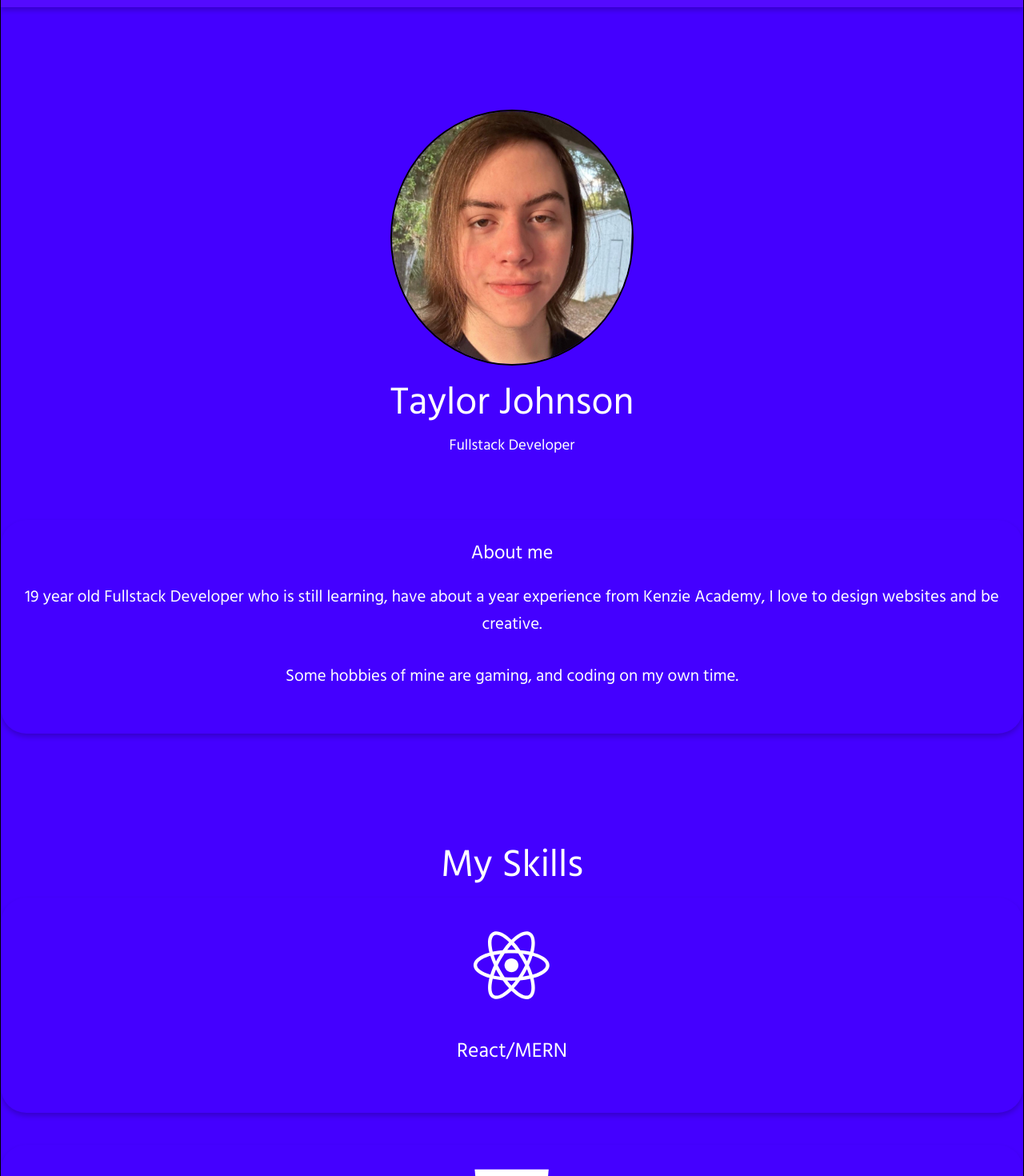
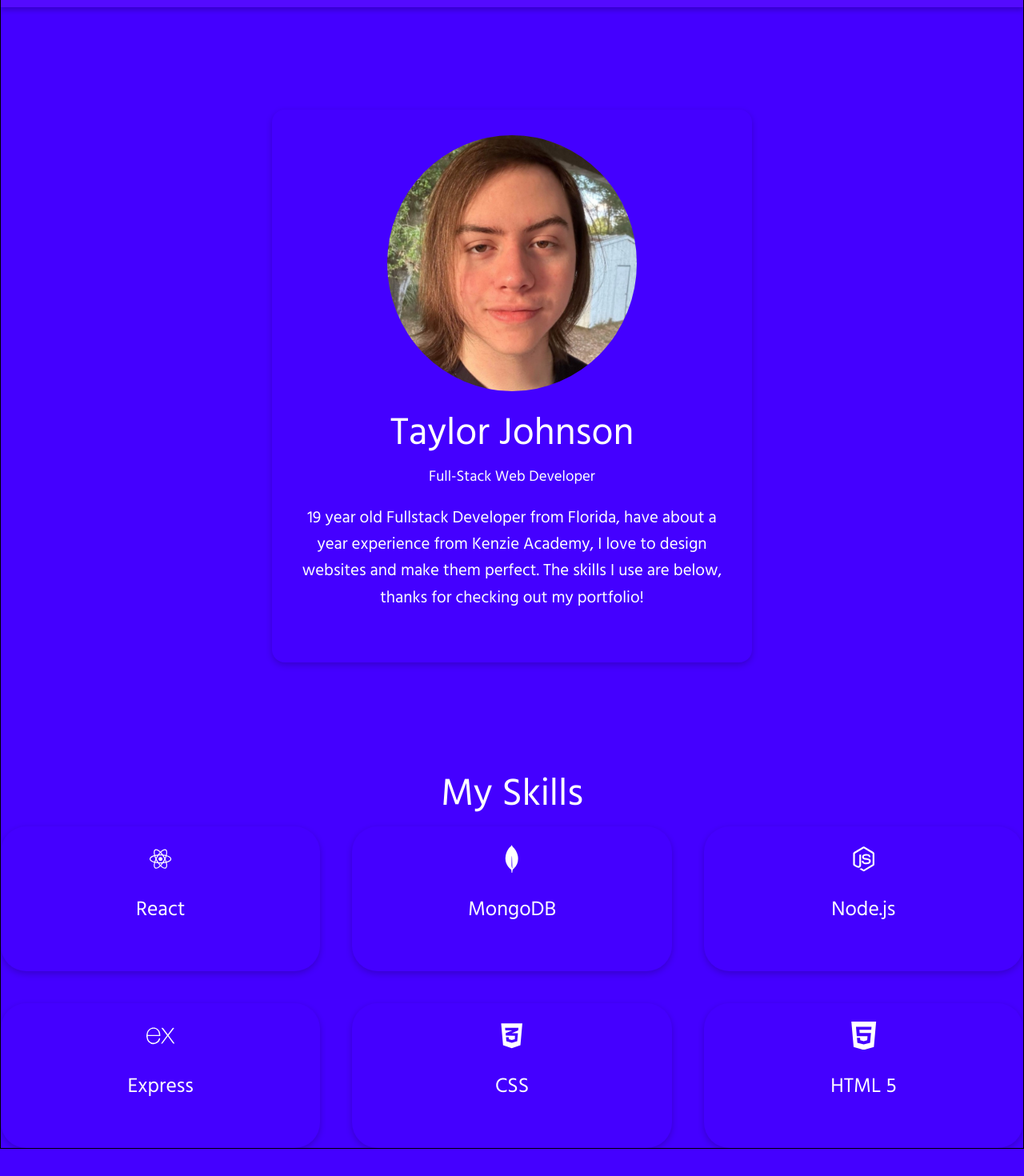
Before and after one commit to taylorjohnsondev/Portfolio, a React (Create React App) app in the folder client/: page / in a window 1280 px wide. Shown: the part 80-1550 px from the top of the page at 80% size. After the commit the page ends 1516 px from the top, so only its background shows below. Built offline with nearby package versions, Linux system fonts and the light colour scheme.

Commit message:
css updates

```diff
--- a/client/public/index.html
+++ b/client/public/index.html
@@ -24,7 +24,7 @@
       work correctly both with client-side routing and a non-root public URL.
       Learn how to configure a non-root public URL by running `npm run build`.
     -->
-    <title>Taylors Projects</title>
+    <title>Taylor's Portfolio</title>
   </head>
   <body>
     <noscript>You need to enable JavaScript to run this app.</noscript>
--- a/client/src/Components/CSS/contact.css
+++ b/client/src/Components/CSS/contact.css
@@ -1,13 +1,16 @@
 h2,
 h1 {
   text-align: center;
-
 }
 
 form {
   margin: 0 auto;
   width: 90%;
   max-width: 600px;
+  background-color: rgb(68, 0, 255);
+  border-radius: 1rem;
+  padding: 2rem;
+  border: 2px solid white;
 }
 
 input {
@@ -15,7 +18,8 @@ input {
   padding: 12px 20px;
   margin: 8px 0;
   box-sizing: border-box;
-  border: 0.2rem solid black;
+  border: 0.2rem solid rgb(68, 0, 255);
+  border-radius: 1rem;
 }
 
 textarea {
@@ -24,10 +28,23 @@ textarea {
   padding: 1rem 20px;
   margin: 8px 0;
   box-sizing: border-box;
-  border: 0.2rem solid black;
-  font-family: 'Franklin Gothic Medium', 'Arial Narrow', Arial, sans-serif;
+  border: 0.2rem solid rgb(68, 0, 255);
+  font-family: "Franklin Gothic Medium", "Arial Narrow", Arial, sans-serif;
+  border-radius: 1rem;
+
 }
 
-#contact > form > input[type=submit]:hover {
-  opacity: 90%;
+input[type="submit"] {
+  background-color: transparent;
+  color: white;
+  padding: 1rem 2rem;
+  border-radius: 0.5rem;
+  border: 2px solid white;
+  cursor: pointer;
+  transition: all 0.3s ease-in-out;
 }
+
+input[type="submit"]:hover {
+  opacity: 0.9;
+  transform: scale(1.1);
+}
--- a/client/src/Components/CSS/infobox.css
+++ b/client/src/Components/CSS/infobox.css
@@ -1,10 +1,11 @@
 img {
   height: 20rem;
-  width: 19rem;
+  width: 19.5rem;
 }
 .projects {
-  height: 20rem;
   width: 16rem;
+  height: auto;
+  border-radius: 1rem;
 }
 
 #Projects > div > article > svg {
@@ -32,7 +33,6 @@ p {
 
 .portfolio-item:hover {
   border-color: var(--maincolor-variant);
-  background: rgba(162, 91, 255, 0.46);
 }
 .portfolio-item-image {
   border-radius: 1.5rem;
--- a/client/src/Components/CSS/projects.css
+++ b/client/src/Components/CSS/projects.css
@@ -5,7 +5,7 @@ img {
 
 .projects-container {
   display: grid;
-  grid-template-columns: repeat(3);
+  grid-template-columns: repeat(3, minmax(17rem, 1fr));
   gap: 2.5rem;
   text-align: center;
 }
@@ -14,17 +14,32 @@ p {
   margin: 1.2rem 0 2rem;
   font-size: 1.3rem;
 }
+
 #goalbox {
   padding-top: 5rem;
   padding-bottom: 5rem;
 }
+
 .portfolio-item {
   background: transparent;
   padding: 1.3rem;
   border-radius: 2rem;
   border: 2px solid black;
-  box-shadow: 0 4px 6px 0 rgba(0, 0, 0, 0.2);
+  box-shadow: 0 0.2rem 0.5rem rgba(0, 0, 0, 0.2);
+}
 
+@media screen and (max-width: 1024px) {
+  .projects-container {
+    grid-template-columns: repeat(2, minmax(17rem, 1fr));
+    grid-auto-rows: 25rem;
+  }
+}
+
+@media screen and (max-width: 600px) {
+  .projects-container {
+    grid-template-columns: repeat(1, minmax(17rem, 1fr));
+    grid-auto-rows: 25rem;
+  }
 }
 
 .portfolio-item:hover {
@@ -40,16 +55,3 @@ p {
   margin: 1.1rem 0 2rem;
   font-size: 1.6rem;
 }
-
-@media screen and(max-width:1024px) {
-  .projects-container {
-    grid-template-columns: 1fr 1fr;
-    gap: 1.2rem;
-  }
-}
-@media screen and(max-width:600px) {
-  .projects-container {
-    grid-template-columns: 1fr;
-    gap: 1rem;
-  }
-}
--- a/client/src/Components/Homepage.js
+++ b/client/src/Components/Homepage.js
@@ -3,24 +3,17 @@ import Infobox from "./Infoboxes";
 const Homepage = () => {
   return (
     <section>
-      <img className="selfie" src="selfie.jpg" alt="Taylor Johnson Selfie"/>
-      <h1>Taylor Johnson</h1>
-      <h3>Fullstack Developer</h3>
-      <br />
-      <br />
-      <br />
-      <div className="projects-container">
-        <article className="portfolio-item">
-          <h2> About me</h2>
-          <p>
-            19 year old Fullstack Developer who is still learning, have about a
-            year experience from Kenzie Academy, I love to design websites and
-            be creative.
-          </p>
-          <p>Some hobbies of mine are gaming, and coding on my own time.</p>
-        </article>
+      <div className="me">
+        <img className="selfie" src="selfie.jpg" alt="Taylor Johnson Selfie" />
+        <h1>Taylor Johnson</h1>
+        <h3>Full-Stack Web Developer</h3>
+        <p>
+          19 year old Fullstack Developer from Florida, have about a year
+          experience from Kenzie Academy, I love to design websites and make
+          them perfect. The skills I use are below, thanks for checking out my
+          portfolio!
+        </p>
       </div>
-
       <Infobox />
     </section>
   );
--- a/client/src/Components/Infoboxes.js
+++ b/client/src/Components/Infoboxes.js
@@ -1,7 +1,9 @@
 import "../Components/CSS/infobox.css";
 import { DiReact } from "react-icons/di";
-import { SiHtml5 } from "react-icons/si";
+import { SiHtml5, SiMongodb, SiExpress } from "react-icons/si";
 import { FaCss3Alt } from "react-icons/fa";
+import { IoLogoNodejs } from "react-icons/io";
+
 const Infobox = () => {
   return (
     <section id="Projects">
@@ -9,10 +11,22 @@ const Infobox = () => {
       <div className="projects-container">
         <article className="portfolio-item">
           <DiReact />
-          <h3>React/MERN</h3>
+          <h3>React</h3>
         </article>
         <article className="portfolio-item">
-          <FaCss3Alt/>
+          <SiMongodb />
+          <h3>MongoDB</h3>
+        </article>
+        <article className="portfolio-item">
+          <IoLogoNodejs />
+          <h3>Node.js</h3>
+        </article>
+        <article className="portfolio-item">
+          <SiExpress/>
+          <h3>Express</h3>
+        </article>
+        <article className="portfolio-item">
+          <FaCss3Alt />
           <h3>CSS</h3>
         </article>
         <article className="portfolio-item">
--- a/client/src/Components/Projects.js
+++ b/client/src/Components/Projects.js
@@ -2,17 +2,23 @@ import "../Components/CSS/projects.css";
 const Projects = () => {
   return (
     <section id="Projects">
-      <h1>Projects</h1>
       <div className="projects-container">
-      <article className="portfolio-item">
+        <article className="portfolio-item">
           <div className="portfolio-item-image">
-            <img className="projects" src="memories.PNG" alt="Memories Booking"/>
-
+            <img
+              className="projects"
+              src="memories.PNG"
+              alt="Memories Booking"
+            />
           </div>
 
           <h3>Memories Booking</h3>
           <h4>Developer/Backend</h4>
-          <p>Group project made from scratch, it is a photographer booking website where you can create an account, get booked, upload photos, and recieve reviews.</p>
+          <p>
+            Group project made from scratch, it is a photographer booking
+            website where you can create an account, get booked, upload photos,
+            and recieve reviews. Made using React, deployed using AWS EC2.
+          </p>
           <a
             href="https://github.com/taylorjohnsondev/mern-capstone"
             className="btn"
@@ -22,12 +28,16 @@ const Projects = () => {
         </article>
         <article className="portfolio-item">
           <div className="portfolio-item-image">
-            <img className="projects" src="connect4.png" alt="Connect 4"/>
+            <img className="projects" src="connect4.png" alt="Connect 4" />
           </div>
 
           <h3>Connect 4</h3>
           <h4>Developer</h4>
-          <p>A group project that me and a another student worked on together, it is a game of connect 4 that tracks if you won in any direction. Made using JavaScript.  </p>
+          <p>
+            A group project that me and a another student worked on together, it
+            is a game of connect 4 that tracks if you won in any direction. Made
+            using JavaScript.{" "}
+          </p>
           <a
             href="https://github.com/KenzieAcademy-Students/teamwork-assessment-connect-four-taylorjohnsondev"
             className="btn"
@@ -37,12 +47,15 @@ const Projects = () => {
         </article>
         <article className="portfolio-item">
           <div className="portfolio-item-image">
-            <img className="projects" src="snippets.png" alt="Snippets"/>
+            <img className="projects" src="snippets.png" alt="Snippets" />
           </div>
 
           <h3>Social Media</h3>
           <h4>Developer</h4>
-          <p>A functional social media where you can make posts, edit your profile, and reply to other posts. Made using React.</p>
+          <p>
+            A functional social media where you can make posts, edit your
+            profile, and reply to other posts. Made using React.
+          </p>
           <a
             href="https://github.com/KenzieAcademy-Students/snippets-app-taylorjohnsondev"
             className="btn"
--- a/client/src/Components/Resume.js
+++ b/client/src/Components/Resume.js
@@ -3,9 +3,7 @@ import "../Components/CSS/resume.css";
 const Resume = () => {
   return (
     <section>
-      <h1>Resume</h1>
-
-      <img id="resume" src="resume.jpg" alt="Taylors Resume"/>
+      <img id="resume" src="resume.jpg" alt="Taylors Resume" />
     </section>
   );
 };
--- a/client/src/index.css
+++ b/client/src/index.css
@@ -104,7 +104,20 @@ a:hover {
   color: white;
 }
 
+.me {
+  display: flex;
+  flex-direction: column;
+  align-items: center;
+  background-color: transparent;
+  padding: 2rem;
+  border-radius: 1rem;
+  box-shadow: 0 0.2rem 0.5rem rgba(0, 0, 0, 0.2);
+  max-width: 600px;
+  margin: 0 auto;
+}
+
 .selfie {
   border-radius: 50%;
-  border: 2px solid black;
+  object-fit: cover;
+  margin-bottom: 1rem;
 }
```
